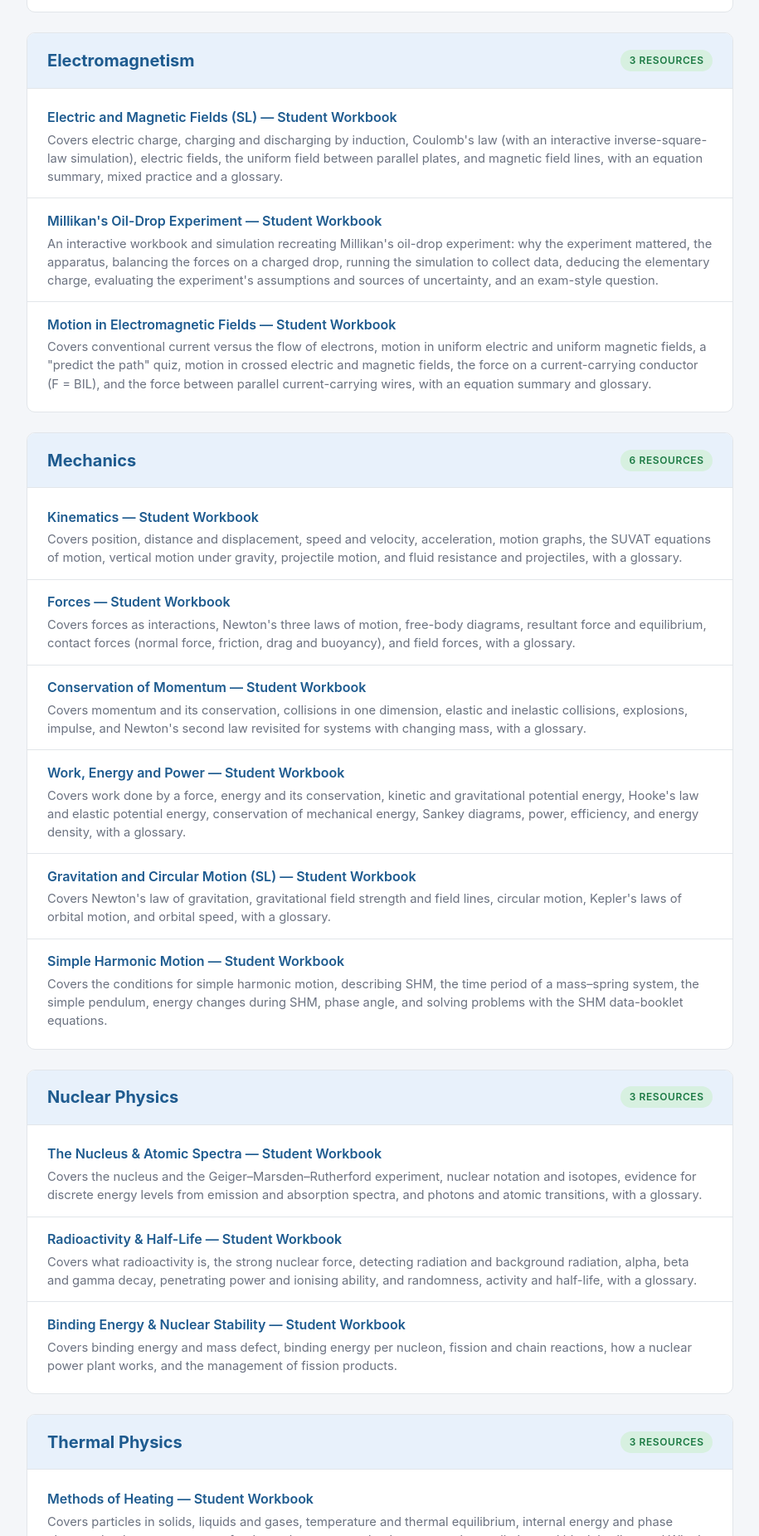
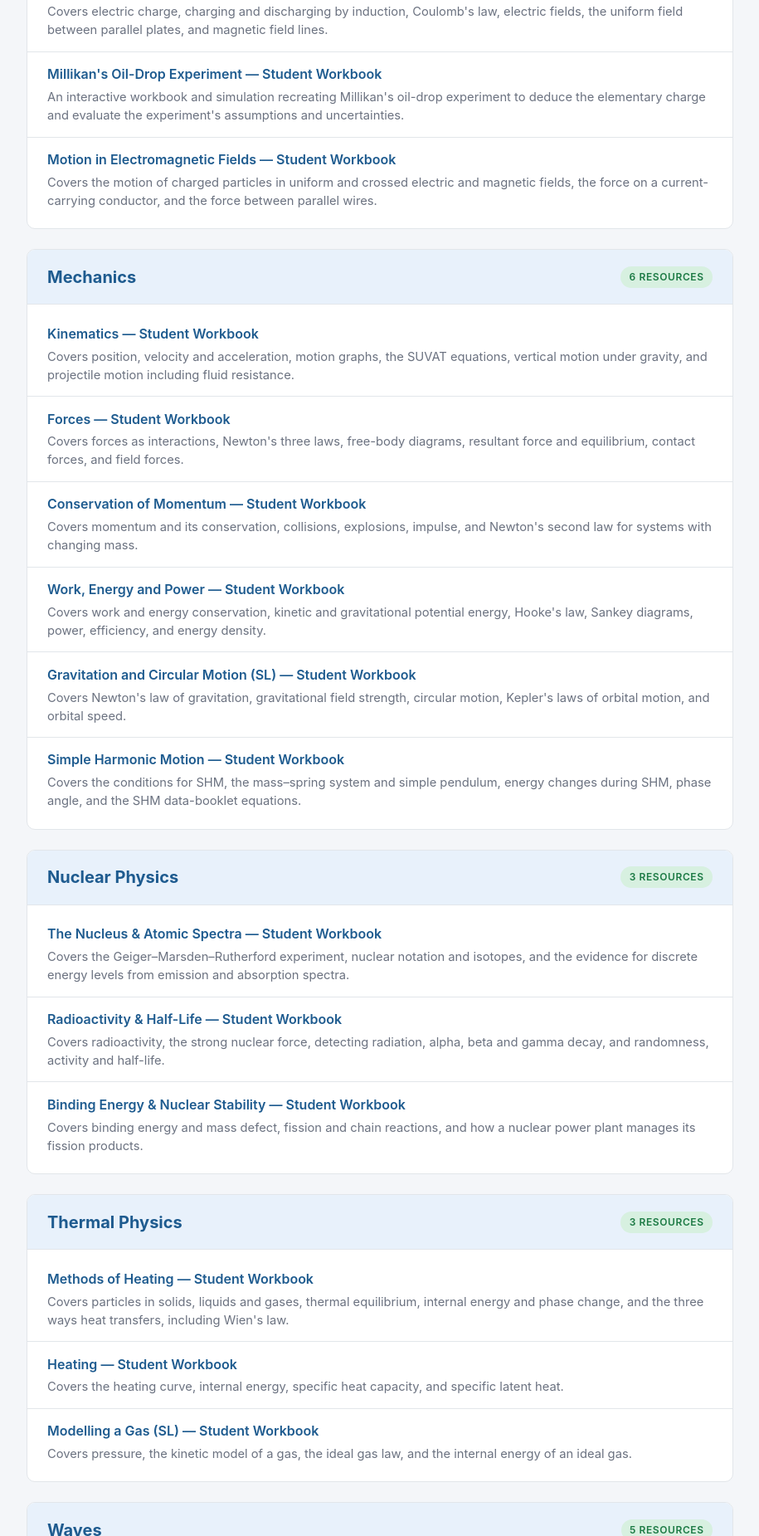
Before and after one commit to pwilliamson-physics/IB-Physics-SL, a plain HTML site: page index.html in a window 1280 px wide. Shown: the part 949-2800 px from the top of the page at 83% size, without its empty margins (182-1097 px from the left). Drawn offline with Linux system fonts and the light colour scheme.

Commit message:
Add files via upload

```diff
--- a/index.html
+++ b/index.html
@@ -149,7 +149,7 @@
     <ul class="resource-list">
       <li>
         <a href="modules/astrophysics/astrophysics-project.html">Reading the Light of the Universe — IB Astrophysics Guided Research</a>
-        <p>A week-long guided research project in which each student picks a real star and pulls its own data from the SIMBAD and Gaia archives, then works through five stages — the thermal model (Wien's law, Stefan–Boltzmann, luminosity), the wave model (Doppler shift and Hubble's law), stellar equilibrium and fusion, evolution on the HR diagram, and distance/radius from parallax — before synthesising it all into an argument about the star's fate and the future of the Universe. Includes three assessment options: a written investigation, a comparative poster with oral defence, or a structured exam-style paper.</p>
+        <p>A week-long guided research project in which students pick a real star, pull genuine data from the SIMBAD and Gaia archives, and work through its thermal model, wave model, structure, evolution and scale before choosing an assessment option built around the star's fate and the Universe's future.</p>
       </li>
     </ul>
   </section>
@@ -163,7 +163,7 @@
     <ul class="resource-list">
       <li>
         <a href="modules/CSP/Energy_Balance_and_Greenhouse_Effect_Workbook.html">Energy Balance &amp; the Greenhouse Effect — Student Workbook</a>
-        <p>A two-lesson workbook on radiation, emissivity, the solar constant and albedo, followed by Earth's energy balance and the greenhouse effect. Includes a synthesis task on real planetary energy budgets, an interactive inverse-square-law simulation, and the brief for the 10-hour Collaborative Sciences Project investigating albedo or foliage energy shielding, with an understanding checklist and self-marking answer key.</p>
+        <p>A two-lesson workbook on radiation, albedo and Earth's energy balance, followed by the brief and support materials for the 10-hour Collaborative Sciences Project.</p>
       </li>
     </ul>
   </section>
@@ -177,7 +177,7 @@
     <ul class="resource-list">
       <li>
         <a href="modules/current_and_circuits/01_current_and_circuits.html">Current and Circuits — Student Workbook</a>
-        <p>A complete, consolidated workbook covering the whole topic in one place: cells and circuit diagrams, charge and current, potential difference and Kirchhoff's laws, series and parallel circuits, conductors/insulators and the origin of resistance, resistance/Ohm's law and I–V characteristics, resistivity, combining resistors, emf and internal resistance, electrical power, and variable resistors and potentiometers, with a glossary.</p>
+        <p>A complete, consolidated workbook covering the whole DC circuits topic in one place, from cells and charge through resistivity and combining resistors to emf, power and potentiometers.</p>
       </li>
     </ul>
   </section>
@@ -191,15 +191,15 @@
     <ul class="resource-list">
       <li>
         <a href="modules/electromagnetism/01_electric_magnetic_fields.html">Electric and Magnetic Fields (SL) — Student Workbook</a>
-        <p>Covers electric charge, charging and discharging by induction, Coulomb's law (with an interactive inverse-square-law simulation), electric fields, the uniform field between parallel plates, and magnetic field lines, with an equation summary, mixed practice and a glossary.</p>
+        <p>Covers electric charge, charging and discharging by induction, Coulomb's law, electric fields, the uniform field between parallel plates, and magnetic field lines.</p>
       </li>
       <li>
         <a href="modules/electromagnetism/02_millikan_experiment.html">Millikan's Oil-Drop Experiment — Student Workbook</a>
-        <p>An interactive workbook and simulation recreating Millikan's oil-drop experiment: why the experiment mattered, the apparatus, balancing the forces on a charged drop, running the simulation to collect data, deducing the elementary charge, evaluating the experiment's assumptions and sources of uncertainty, and an exam-style question.</p>
+        <p>An interactive workbook and simulation recreating Millikan's oil-drop experiment to deduce the elementary charge and evaluate the experiment's assumptions and uncertainties.</p>
       </li>
       <li>
         <a href="modules/electromagnetism/03_motion_in_electromagnetic_fields.html">Motion in Electromagnetic Fields — Student Workbook</a>
-        <p>Covers conventional current versus the flow of electrons, motion in uniform electric and uniform magnetic fields, a "predict the path" quiz, motion in crossed electric and magnetic fields, the force on a current-carrying conductor (F = BIL), and the force between parallel current-carrying wires, with an equation summary and glossary.</p>
+        <p>Covers the motion of charged particles in uniform and crossed electric and magnetic fields, the force on a current-carrying conductor, and the force between parallel wires.</p>
       </li>
     </ul>
   </section>
@@ -213,27 +213,27 @@
     <ul class="resource-list">
       <li>
         <a href="modules/mechanics/01_kinematics.html">Kinematics — Student Workbook</a>
-        <p>Covers position, distance and displacement, speed and velocity, acceleration, motion graphs, the SUVAT equations of motion, vertical motion under gravity, projectile motion, and fluid resistance and projectiles, with a glossary.</p>
+        <p>Covers position, velocity and acceleration, motion graphs, the SUVAT equations, vertical motion under gravity, and projectile motion including fluid resistance.</p>
       </li>
       <li>
         <a href="modules/mechanics/02_forces.html">Forces — Student Workbook</a>
-        <p>Covers forces as interactions, Newton's three laws of motion, free-body diagrams, resultant force and equilibrium, contact forces (normal force, friction, drag and buoyancy), and field forces, with a glossary.</p>
+        <p>Covers forces as interactions, Newton's three laws, free-body diagrams, resultant force and equilibrium, contact forces, and field forces.</p>
       </li>
       <li>
         <a href="modules/mechanics/03_conservation_of_momentum.html">Conservation of Momentum — Student Workbook</a>
-        <p>Covers momentum and its conservation, collisions in one dimension, elastic and inelastic collisions, explosions, impulse, and Newton's second law revisited for systems with changing mass, with a glossary.</p>
+        <p>Covers momentum and its conservation, collisions, explosions, impulse, and Newton's second law for systems with changing mass.</p>
       </li>
       <li>
         <a href="modules/mechanics/04_WEP.html">Work, Energy and Power — Student Workbook</a>
-        <p>Covers work done by a force, energy and its conservation, kinetic and gravitational potential energy, Hooke's law and elastic potential energy, conservation of mechanical energy, Sankey diagrams, power, efficiency, and energy density, with a glossary.</p>
+        <p>Covers work and energy conservation, kinetic and gravitational potential energy, Hooke's law, Sankey diagrams, power, efficiency, and energy density.</p>
       </li>
       <li>
         <a href="modules/mechanics/05_Gravitation_and_circular_motion_SL.html">Gravitation and Circular Motion (SL) — Student Workbook</a>
-        <p>Covers Newton's law of gravitation, gravitational field strength and field lines, circular motion, Kepler's laws of orbital motion, and orbital speed, with a glossary.</p>
+        <p>Covers Newton's law of gravitation, gravitational field strength, circular motion, Kepler's laws of orbital motion, and orbital speed.</p>
       </li>
       <li>
         <a href="modules/mechanics/06_SHM.html">Simple Harmonic Motion — Student Workbook</a>
-        <p>Covers the conditions for simple harmonic motion, describing SHM, the time period of a mass–spring system, the simple pendulum, energy changes during SHM, phase angle, and solving problems with the SHM data-booklet equations.</p>
+        <p>Covers the conditions for SHM, the mass–spring system and simple pendulum, energy changes during SHM, phase angle, and the SHM data-booklet equations.</p>
       </li>
     </ul>
   </section>
@@ -247,15 +247,15 @@
     <ul class="resource-list">
       <li>
         <a href="modules/nuclear/01_nucleus_and_atomic_spectra.html">The Nucleus &amp; Atomic Spectra — Student Workbook</a>
-        <p>Covers the nucleus and the Geiger–Marsden–Rutherford experiment, nuclear notation and isotopes, evidence for discrete energy levels from emission and absorption spectra, and photons and atomic transitions, with a glossary.</p>
+        <p>Covers the Geiger–Marsden–Rutherford experiment, nuclear notation and isotopes, and the evidence for discrete energy levels from emission and absorption spectra.</p>
       </li>
       <li>
         <a href="modules/nuclear/02_radioactivity_and_halflife.html">Radioactivity &amp; Half-Life — Student Workbook</a>
-        <p>Covers what radioactivity is, the strong nuclear force, detecting radiation and background radiation, alpha, beta and gamma decay, penetrating power and ionising ability, and randomness, activity and half-life, with a glossary.</p>
+        <p>Covers radioactivity, the strong nuclear force, detecting radiation, alpha, beta and gamma decay, and randomness, activity and half-life.</p>
       </li>
       <li>
         <a href="modules/nuclear/03_binding_energy_and_nuclear_stability.html">Binding Energy &amp; Nuclear Stability — Student Workbook</a>
-        <p>Covers binding energy and mass defect, binding energy per nucleon, fission and chain reactions, how a nuclear power plant works, and the management of fission products.</p>
+        <p>Covers binding energy and mass defect, fission and chain reactions, and how a nuclear power plant manages its fission products.</p>
       </li>
     </ul>
   </section>
@@ -269,15 +269,15 @@
     <ul class="resource-list">
       <li>
         <a href="modules/Thermal-Physics/01_methods_of_heating.html">Methods of Heating — Student Workbook</a>
-        <p>Covers particles in solids, liquids and gases, temperature and thermal equilibrium, internal energy and phase change, the three ways to transfer thermal energy, conduction, convection, radiation and black bodies, and Wien's law and the black-body spectrum, with a glossary.</p>
+        <p>Covers particles in solids, liquids and gases, thermal equilibrium, internal energy and phase change, and the three ways heat transfers, including Wien's law.</p>
       </li>
       <li>
         <a href="modules/Thermal-Physics/02_heating.html">Heating — Student Workbook</a>
-        <p>Covers the heating curve, internal energy along the curve, specific heat capacity, specific latent heat, and putting it all together, with a glossary.</p>
+        <p>Covers the heating curve, internal energy, specific heat capacity, and specific latent heat.</p>
       </li>
       <li>
         <a href="modules/Thermal-Physics/03_modelling_a_gas.html">Modelling a Gas (SL) — Student Workbook</a>
-        <p>Covers pressure and amount of substance, the kinetic model of a gas, the ideal gas law, and the internal energy of an ideal gas, with a glossary.</p>
+        <p>Covers pressure, the kinetic model of a gas, the ideal gas law, and the internal energy of an ideal gas.</p>
       </li>
     </ul>
   </section>
@@ -291,23 +291,23 @@
     <ul class="resource-list">
       <li>
         <a href="modules/waves/01_wave_nature.html">The Nature of Waves — Student Workbook</a>
-        <p>Covers what a wave is, transverse versus longitudinal waves, describing a wave (wavelength, amplitude, period), wave speed (v = fλ = λ/T), sound and electromagnetic waves, mechanical vs. electromagnetic waves, wavefronts and rays, and reflection at boundaries, with a glossary.</p>
+        <p>Covers what a wave is, transverse and longitudinal waves, describing and calculating wave speed, sound and electromagnetic waves, and reflection at boundaries.</p>
       </li>
       <li>
         <a href="modules/waves/02_velocity_change.html">Velocity Change in Waves — Student Workbook</a>
-        <p>Covers wavefronts and rays, wave behaviour at boundaries (reflection, transmission and refraction), why refraction happens, wavefront-ray diagrams of refraction, refractive index, Snell's law, critical angle and total internal reflection, and applications such as optical fibres, with a glossary.</p>
+        <p>Covers wave behaviour at boundaries, refraction, refractive index, Snell's law, critical angle and total internal reflection, and applications such as optical fibres.</p>
       </li>
       <li>
         <a href="modules/waves/03_interference.html">Interference of Waves (SL) — Student Workbook</a>
-        <p>Covers the superposition of waves and pulses, coherence and interference patterns, path difference and the conditions for interference, and Young's double-slit experiment, with a glossary.</p>
+        <p>Covers superposition, coherence and interference patterns, path difference, and Young's double-slit experiment.</p>
       </li>
       <li>
         <a href="modules/waves/04_standing_waves.html">Standing Waves and Resonance — Student Workbook</a>
-        <p>Covers the formation of standing waves, nodes and antinodes, standing wave patterns on strings and in pipes, natural frequency and resonance, and damping, with a glossary.</p>
+        <p>Covers the formation of standing waves, nodes and antinodes, standing wave patterns on strings and in pipes, resonance, and damping.</p>
       </li>
       <li>
         <a href="modules/waves/05_doppler_redshift_expansion_project.html">From a Passing Siren to an Expanding Universe — IB Guided Investigation</a>
-        <p>A three-part guided investigation: the Doppler effect for sound and light with an interactive wavefront simulator, red shift and the comparison of spectra with a linked external redshift simulator, and an open investigation into the expanding Universe using an elastic-band model and real galaxy recession data, finishing with a written report or investigation journal.</p>
+        <p>A three-part guided investigation into the Doppler effect, red shift and the expanding Universe, using interactive simulations and real galaxy recession data.</p>
       </li>
     </ul>
   </section>
```
